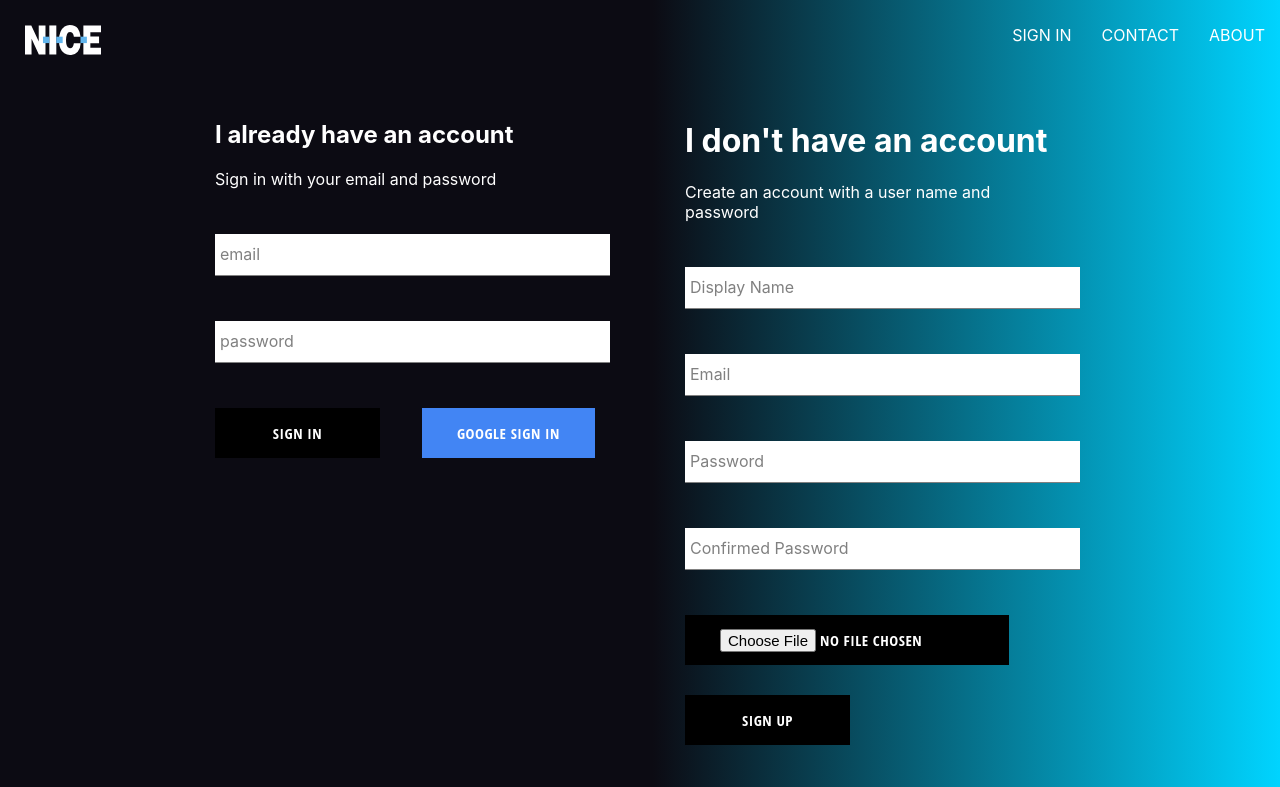
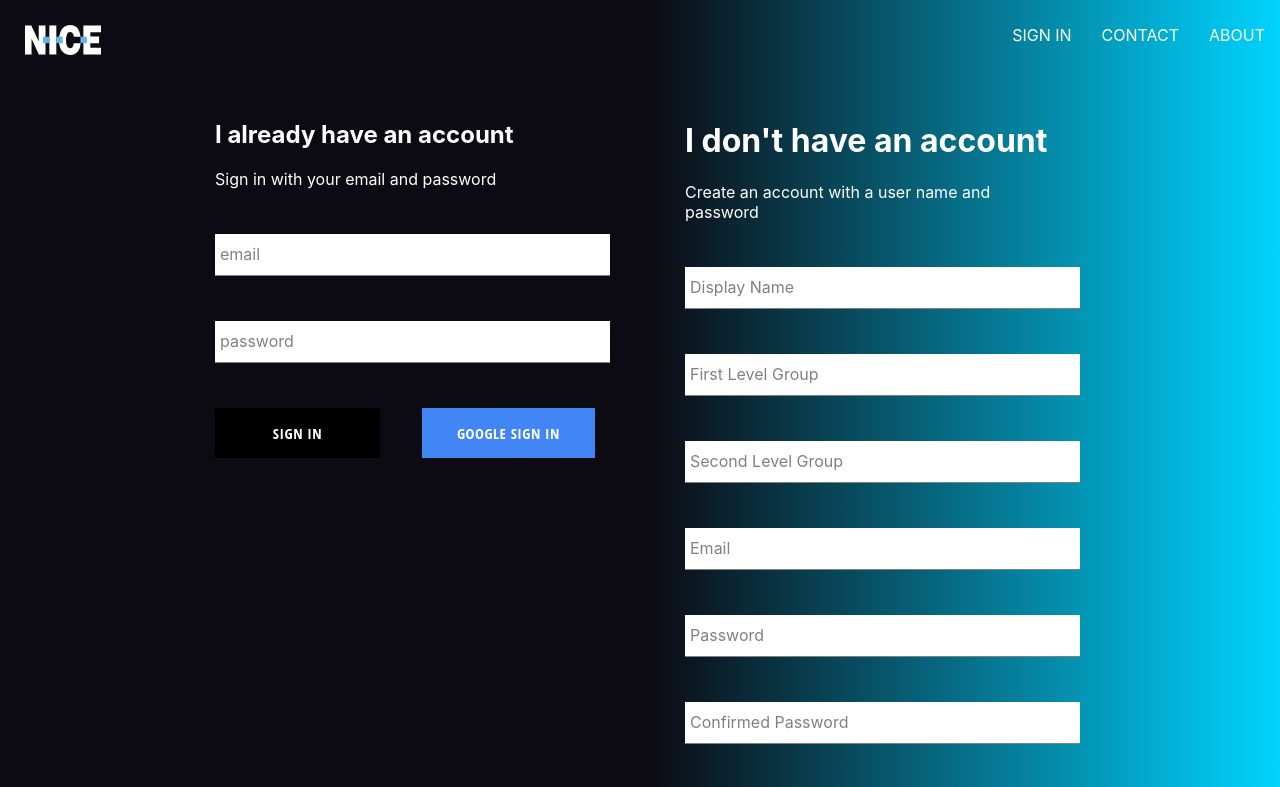
Before and after one commit to taldo17/evolve, a React (Create React App) app: page /signin in a window 1280 px wide. Shown: the top 787 px of the page. Built offline with nearby package versions, Linux system fonts and the light colour scheme; no server answers.

Commit message:
fixing some stuff

```diff
--- a/src/components/sign-up/sign-up.jsx
+++ b/src/components/sign-up/sign-up.jsx
@@ -11,6 +11,8 @@ import 'firebase/auth'
 
 export const SignUp = () => {
     const [displayName, setDisplayName] = useState('');
+    const [firstLevelGroup, setFirstLevelGroup] = useState('');
+    const [secondLevelGroup, setSecondLevelGroup] = useState('');
     const [emailValue, setEmailValue] = useState('');
     const [passwordValue, setPasswordValue] = useState('');
     const [confirmedPasswordValue, setConfirmedPasswordValue] = useState('');
@@ -57,6 +59,22 @@ export const SignUp = () => {
                     required>
                 </FormInput>
                 <FormInput
+                    type='text'
+                    name='firstLevelGroup'
+                    value={firstLevelGroup}
+                    onChange={e => setFirstLevelGroup(e.target.value)}
+                    label='First Level Group'
+                    required>
+                </FormInput>
+                <FormInput
+                    type='text'
+                    name='secondLevelGroup'
+                    value={secondLevelGroup}
+                    onChange={e => setSecondLevelGroup(e.target.value)}
+                    label='Second Level Group'
+                    required>
+                </FormInput>
+                <FormInput
                     type='email'
                     name='email'
                     value={emailValue}
```
